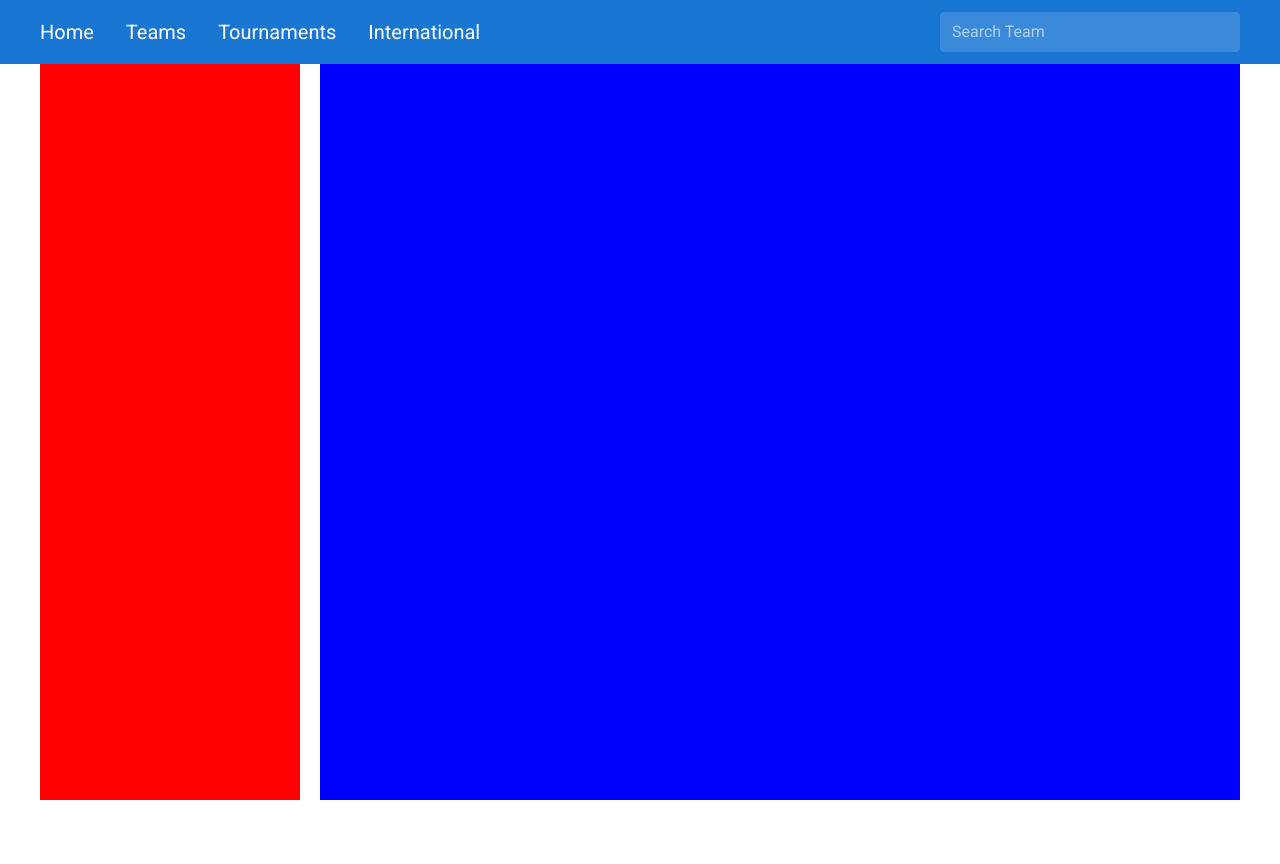
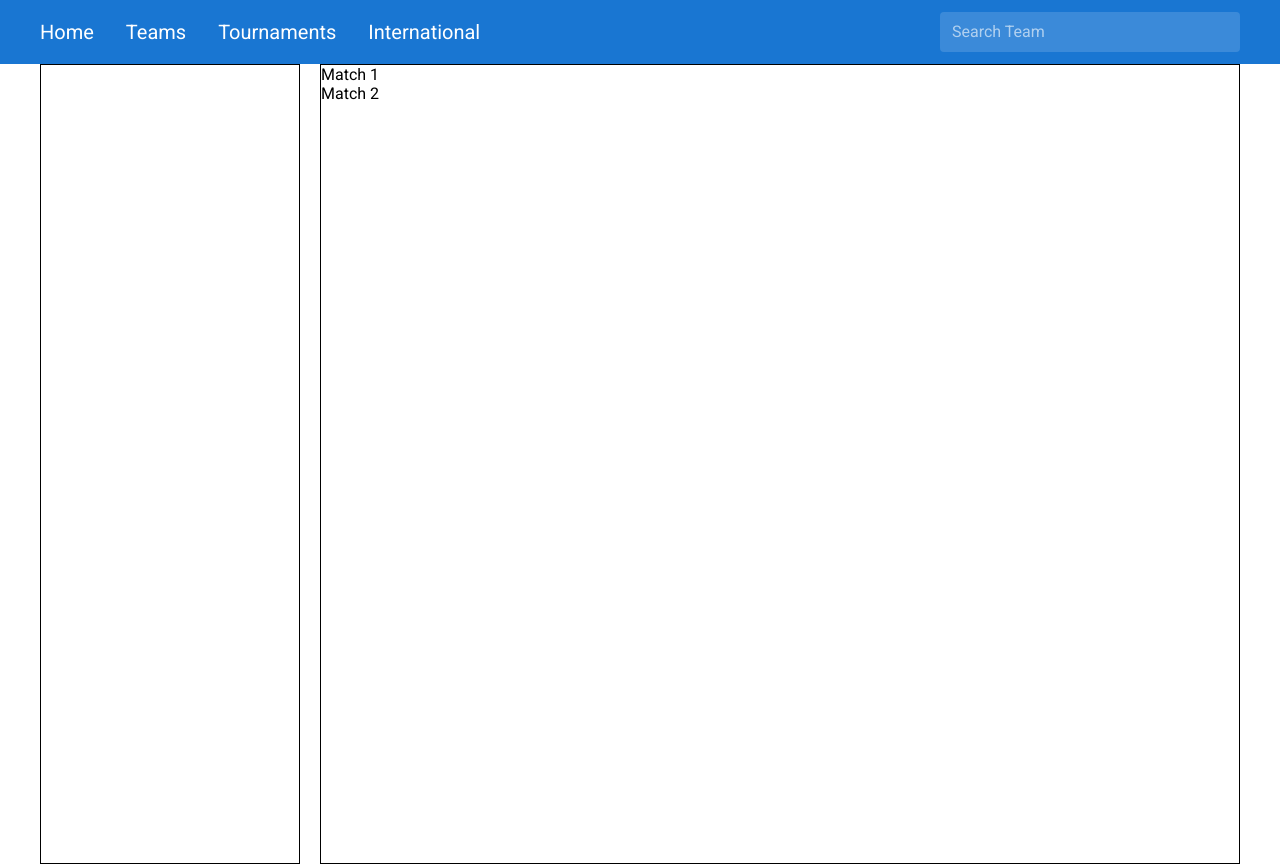
Before and after one commit to pramoch/tickets, a React (Create React App) app in the folder tickets-react/: page / in a window 1280 px wide. Before the commit the page ends 800 px from the top, so only its background shows below. Built offline with nearby package versions, Linux system fonts and the light colour scheme.

Commit message:
Add Matches component

```diff
--- a/tickets-react/src/components/Homepage.css
+++ b/tickets-react/src/components/Homepage.css
@@ -1,4 +1,5 @@
 .homepage {
+  margin-top: 64px;
   padding: 0 20px;
   display: flex;
   height: 100%;
@@ -13,12 +14,14 @@
 }
 
 .homepage .sidebar {
-  background-color: red;
+  /* background-color: red; */
+  border: 1px solid black;
   flex: 0 0 260px;
 }
 
 .homepage .matches {
-  background-color: blue;
+  /* background-color: blue; */
+  border: 1px solid black;
   flex: 1;
   min-width: 600px;
   margin: 0 0 0 20px;
--- a/tickets-react/src/components/Homepage.js
+++ b/tickets-react/src/components/Homepage.js
@@ -1,5 +1,6 @@
 import React from 'react';
 import './Homepage.css';
+import Matches from './Matches';
 
 const Homepage = () => {
   return (
@@ -9,7 +10,7 @@ const Homepage = () => {
 
         </div>
         <div className="matches">
-
+          <Matches />
         </div>
       </div>
     </div>
--- /dev/null
+++ b/tickets-react/src/components/Matches.js
@@ -0,0 +1,34 @@
+import React from 'react';
+
+class Matches extends React.Component {
+  constructor(props) {
+    super(props);
+
+    this.state = {
+      matches: [
+        {
+          title: 'Match 1'
+        },
+        {
+          title: 'Match 2'
+        }
+      ]
+    }
+  }
+
+  render() {
+    return (
+      <div>{this.renderMatches()}</div>
+    );
+  }
+
+  renderMatches() {
+    return this.state.matches.map((match, index) => {
+      return (
+        <div key={index}>{match.title}</div>
+      )
+    });
+  }
+}
+
+export default Matches;
```
